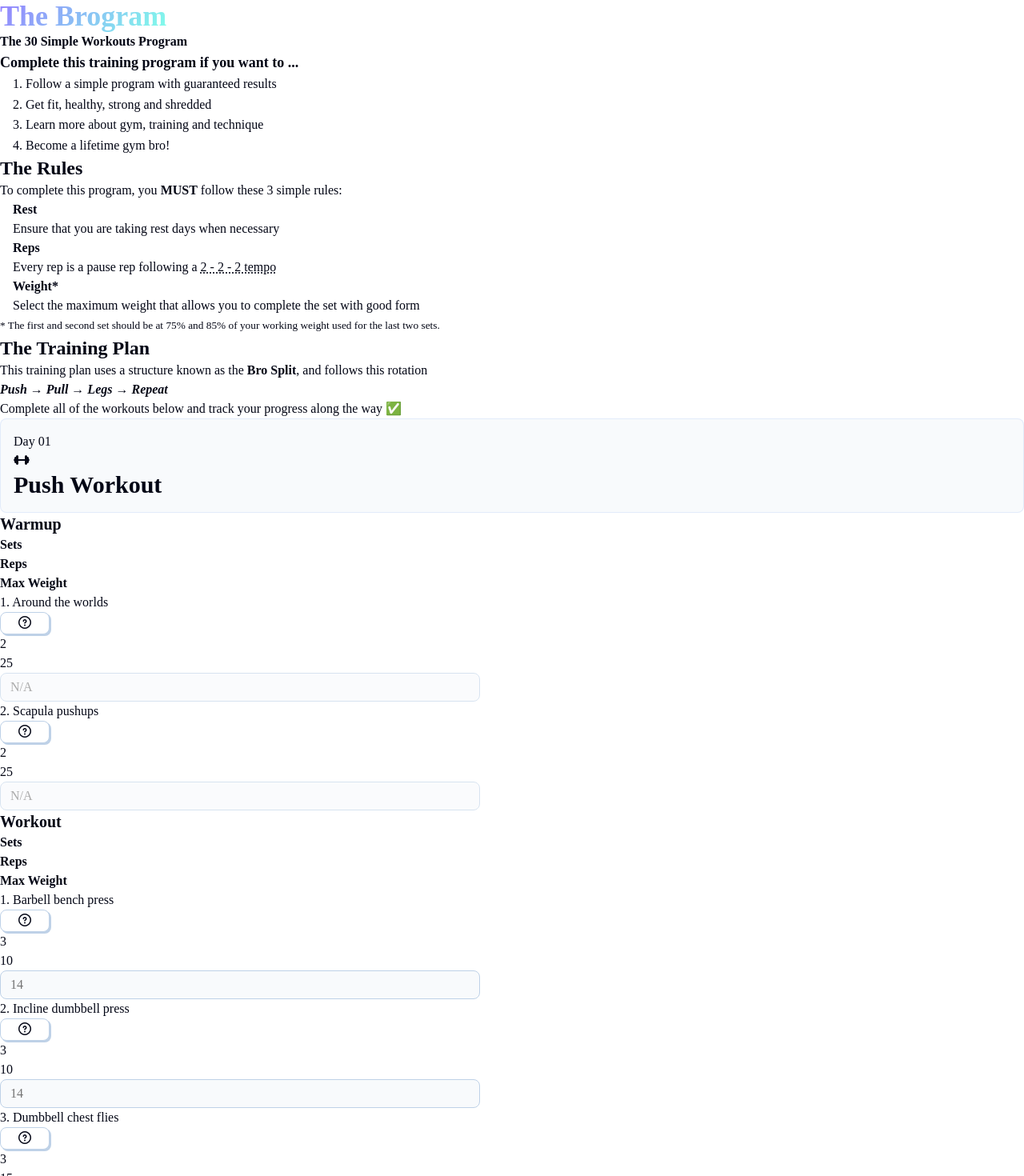
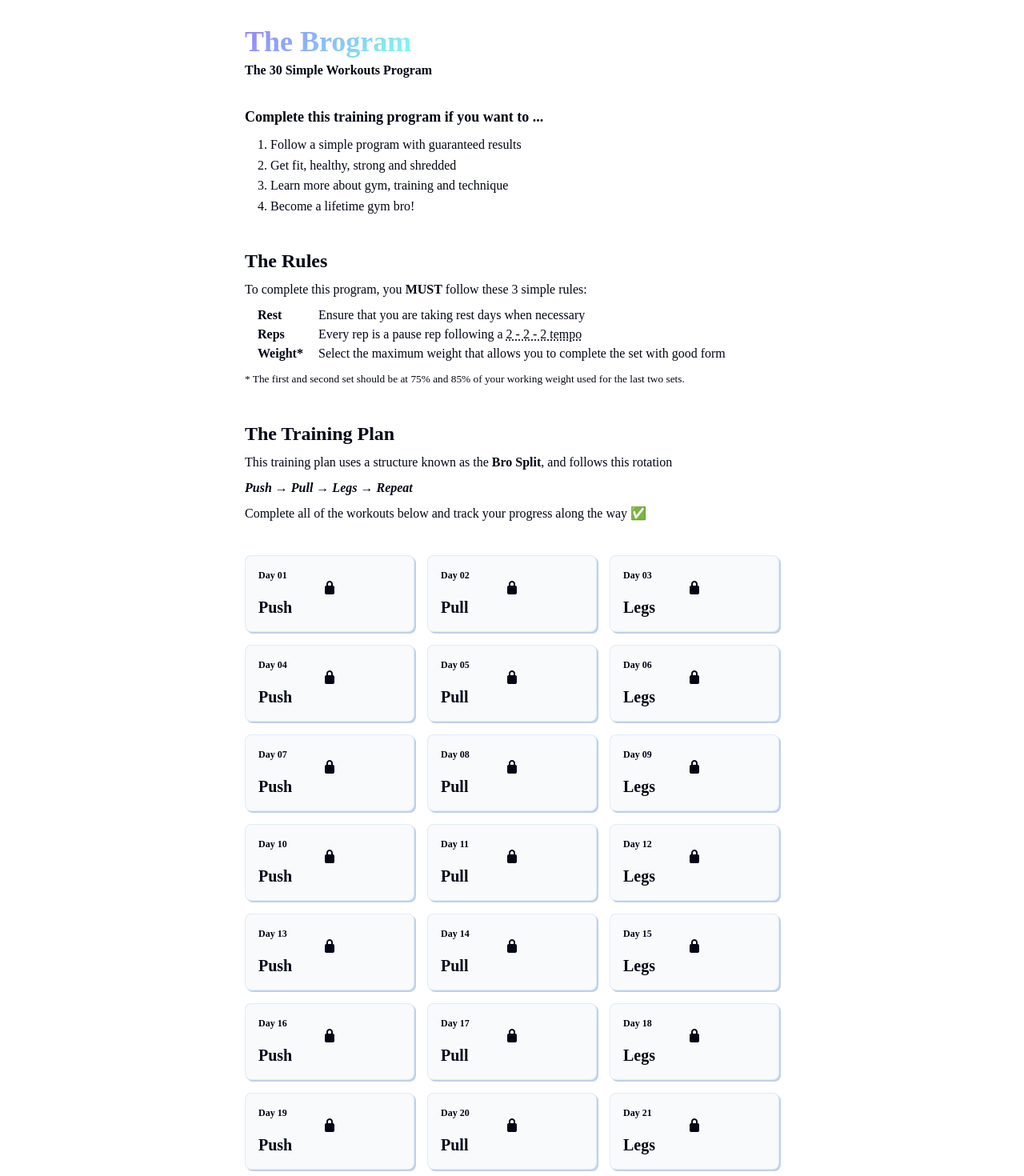
Before and after one commit to Drewshka/brogram, a React (Vite) app: page / in a window 1280 px wide. Shown: the top 1470 px of the page at 80% size. Built offline with nearby package versions, Linux system fonts and the light colour scheme; a web font is replaced by a local one.

Commit message:
Grid styles

```diff
--- a/src/components/Grid.jsx
+++ b/src/components/Grid.jsx
@@ -3,10 +3,10 @@ import WorkoutCard from "./WorkoutCard.jsx";
 
 export default function Grid() {
   const isLocked = true;
-  const selectedWorkout = 0;
+  const selectedWorkout = null;
 
   return (
-    <div className="training-grid-plan">
+    <div className="training-plan-grid">
       {Object.keys(training_plan).map((workout, workoutIndex) => {
         const type =
           workoutIndex % 3 === 0
--- a/src/components/Modal.jsx
+++ b/src/components/Modal.jsx
@@ -3,6 +3,7 @@ import ReactDom from "react-dom";
 export default function Modal(props) {
   const { showExerciseDescription, handleCloseModal } = props;
   const { name, description } = showExerciseDescription || {};
+  // const showExerciseDescription = { name: " ", description: "asasd" };
 
   return ReactDom.createPortal(
     <div className="modal-container">
--- a/src/components/WorkoutCard.jsx
+++ b/src/components/WorkoutCard.jsx
@@ -1,12 +1,41 @@
-import React from "react";
+import React, { useState } from "react";
+import Modal from "./Modal";
+import { exerciseDescriptions } from "../utils";
 
 export default function WorkoutCard(props) {
-  const { trainingPlan, workoutIndex, type, dayNum, icon } = props;
+  const {
+    trainingPlan,
+    workoutIndex,
+    type,
+    dayNum,
+    icon,
+    savedWeights,
+    handleSave,
+    handleComplete,
+  } = props;
 
   const { warmup, workout } = trainingPlan || {};
+  const [showExerciseDescription, setShowExerciseDescription] = useState(null);
+  const [weights, setWeights] = useState(savedWeights || {});
+
+  function handleAddWeight(title, weight) {
+    const newObj = {
+      ...weights,
+      [title]: weight,
+    };
+    setWeights(newObj);
+  }
+
   return (
-    <>
     <div className="workout-container">
+      {showExerciseDescription && (
+        <Modal
+          showExerciseDescription={showExerciseDescription}
+          handleCloseModal={() => {
+            setShowExerciseDescription(null);
+          }}
+        />
+      )}
       <div className="workout-card card">
         <div className="plan-card-header">
           <p>Day {dayNum}</p>
@@ -18,7 +47,7 @@ export default function WorkoutCard(props) {
           </h2>
         </div>
       </div>
-        {/* WARMUP GRID */}
+
       <div className="workout-grid">
         <div className="exercise-name">
           <h4>Warmup</h4>
@@ -33,7 +62,14 @@ export default function WorkoutCard(props) {
                 <p>
                   {warmupIndex + 1}. {warmupExercise.name}
                 </p>
-                  <button className="help-icon">
+                <button
+                  onClick={() => {
+                    setShowExerciseDescription({
+                      name: warmupExercise.name,
+                      description: exerciseDescriptions[warmupExercise.name],
+                    });
+                  }}
+                  className="help-icon">
                   <i className="fa-regular fa-circle-question" />
                 </button>
               </div>
@@ -44,7 +80,7 @@ export default function WorkoutCard(props) {
           );
         })}
       </div>
-        {/* WORKOUT GRID */}
+
       <div className="workout-grid">
         <div className="exercise-name">
           <h4>Workout</h4>
@@ -52,30 +88,54 @@ export default function WorkoutCard(props) {
         <h6>Sets</h6>
         <h6>Reps</h6>
         <h6 className="weight-input">Max Weight</h6>
-          {workout.map((workoutExercise, workoutIndex) => {
+        {workout.map((workoutExercise, wIndex) => {
           return (
-              <React.Fragment key={workoutIndex}>
+            <React.Fragment key={wIndex}>
               <div className="exercise-name">
                 <p>
-                    {workoutIndex + 1}. {workoutExercise.name}
+                  {wIndex + 1}. {workoutExercise.name}
                 </p>
-                  <button className="help-icon">
+                <button
+                  onClick={() => {
+                    setShowExerciseDescription({
+                      name: workoutExercise.name,
+                      description: exerciseDescriptions[workoutExercise.name],
+                    });
+                  }}
+                  className="help-icon">
                   <i className="fa-regular fa-circle-question" />
                 </button>
               </div>
               <p className="exercise-info">{workoutExercise.sets}</p>
               <p className="exercise-info">{workoutExercise.reps}</p>
-                <input className="weight-input" placeholder="14" />
+              <input
+                value={weights[workoutExercise.name] || ""}
+                onChange={(e) => {
+                  handleAddWeight(workoutExercise.name, e.target.value);
+                }}
+                className="weight-input"
+                placeholder="14"
+              />
             </React.Fragment>
           );
         })}
       </div>
 
       <div className="workout-buttons">
-          <button>Save & Exit</button>
-          <button disabled={true}>Complete</button>
+        <button
+          onClick={() => {
+            handleSave(workoutIndex, { weights });
+          }}>
+          Save & Exit
+        </button>
+        <button
+          onClick={() => {
+            handleComplete(workoutIndex, { weights });
+          }}
+          disabled={Object.keys(weights).length !== workout.length}>
+          Complete
+        </button>
       </div>
     </div>
-    </>
   );
 }
--- a/src/index.css
+++ b/src/index.css
@@ -0,0 +1,85 @@
+body {
+  padding: 1rem 0;
+  min-height: 100vh;
+  display: flex;
+  flex-direction: column;
+  gap: 1rem;
+}
+
+header,
+main,
+footer {
+  width: 100%;
+  max-width: 700px;
+  padding: 1rem;
+  margin: 0 auto;
+}
+
+header {
+  display: flex;
+  flex-direction: column;
+  gap: 0.25rem;
+}
+
+header h1 {
+  width: fit-content;
+}
+
+main {
+  display: flex;
+  flex-direction: column;
+  gap: 0.5rem;
+  flex: 1;
+}
+
+.rule-item {
+  display: flex;
+  gap: 1rem;
+}
+
+.rule-item p:first-of-type {
+  min-width: 60px;
+}
+
+h3,
+.training-plan-grid {
+  padding-top: 2rem;
+}
+
+.training-plan-grid {
+  display: grid;
+  grid-template-columns: repeat(3, minmax(0, 1fr));
+  gap: 1rem;
+}
+
+.plan-card {
+  position: relative;
+  cursor: pointer;
+  flex-shrink: 0;
+  width: 100%;
+}
+
+.inactive {
+  position: relative;
+  z-index: 1;
+  cursor: not-allowed;
+}
+
+.locked-card {
+  position: absolute;
+}
+
+.plan-card-header {
+  display: flex;
+  gap: 0.5rem;
+  align-items: center;
+  justify-content: space-between;
+}
+
+.plan-card-header p:first-of-type,
+.plan-card-header i {
+  font-weight: 600;
+  font-size: 0.75rem;
+  line-height: 1rem;
+  color: var (--color-link);
+}
```
Lines whose indentation alone changed are shown as unchanged.
